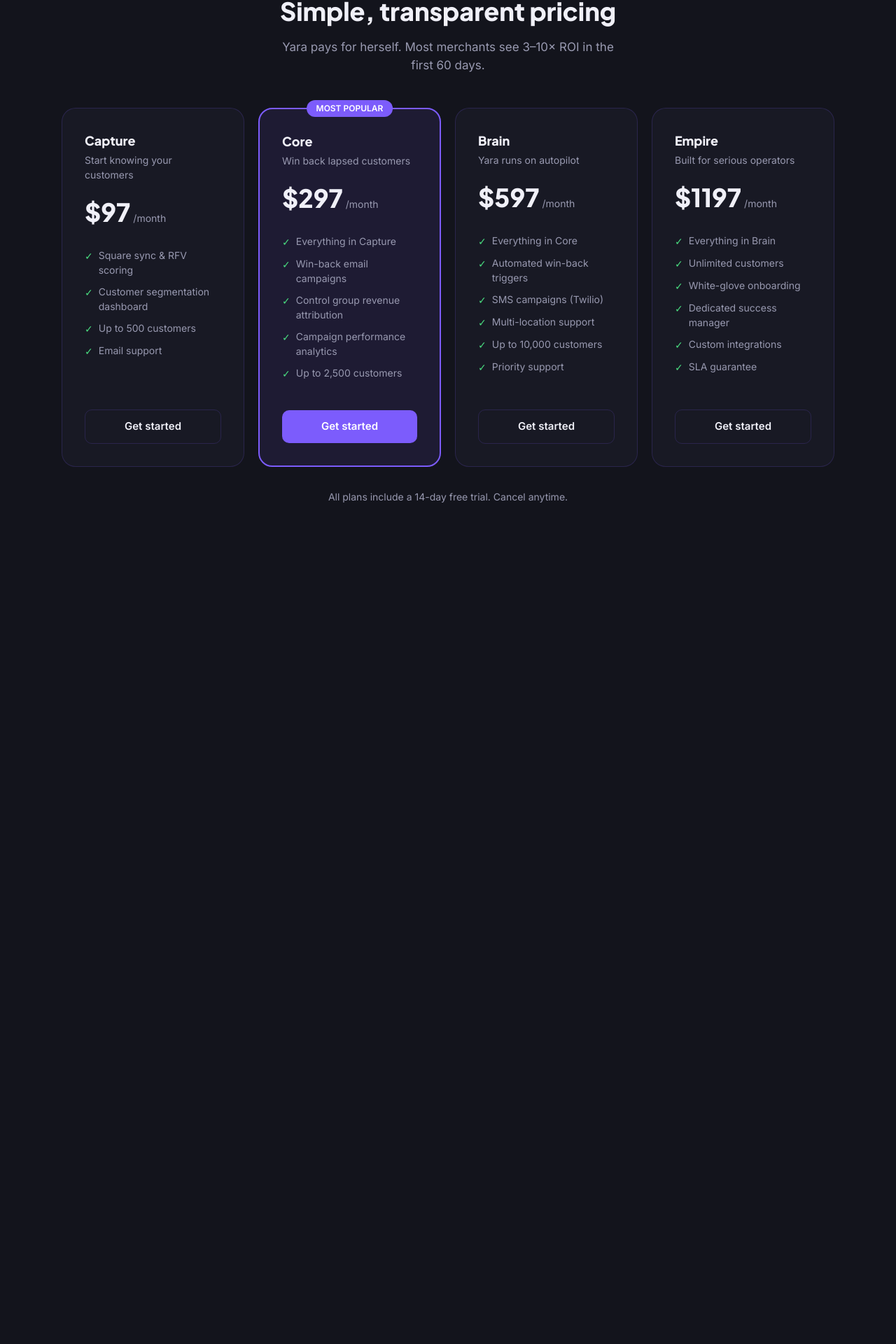
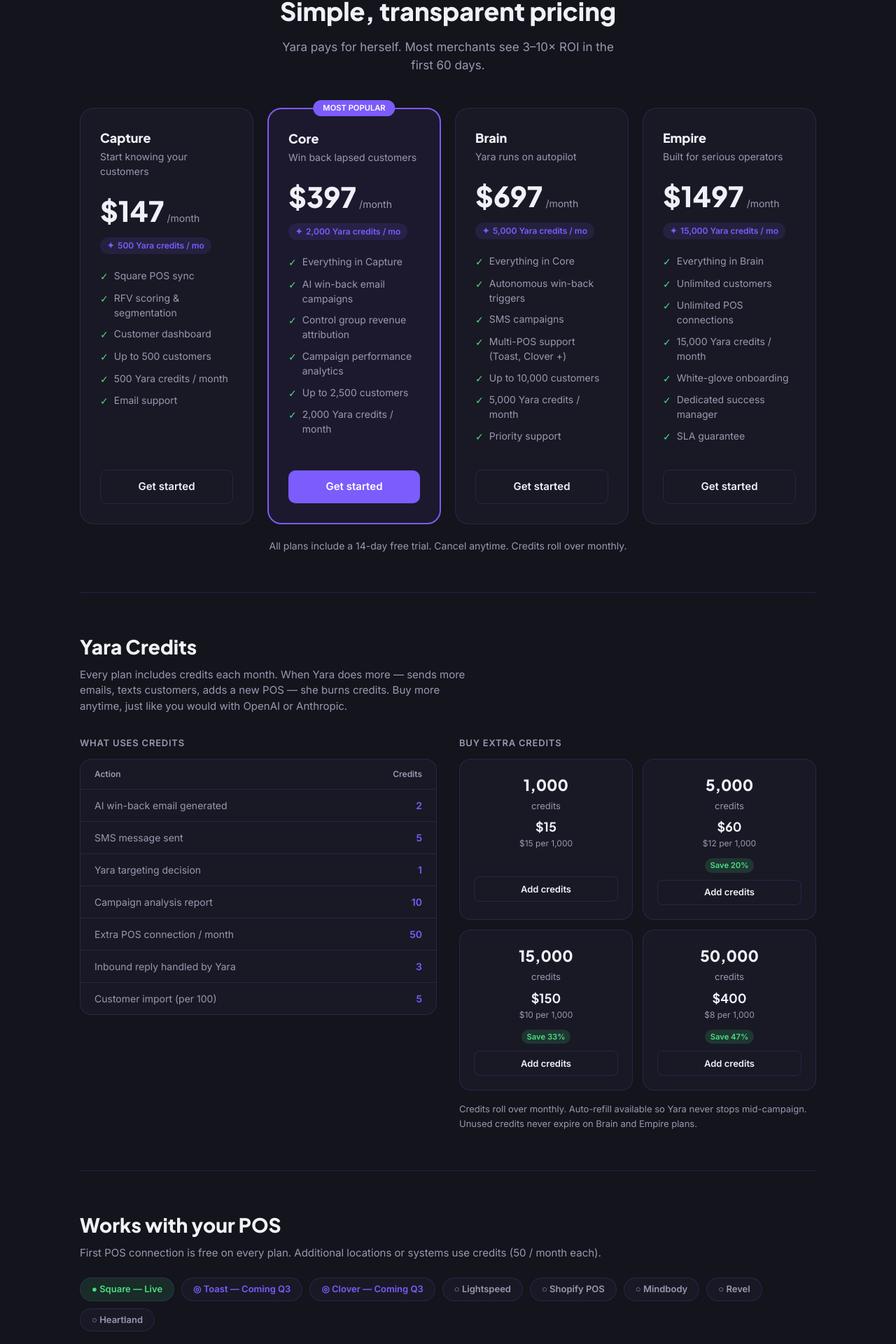
Before and after one commit to connectwithsimeon-hue/RevOverflow, a Next.js app: page /pricing in a window 1280 px wide. Shown: the part 140-2060 px from the top of the page at 70% size. Before the commit the page ends 924 px from the top, so only its background shows below. Built offline with nearby package versions, Linux system fonts and the light colour scheme; no server answers.

Commit message:
S-09: New pricing — 47/397/697/1497 + Yara credits system

```diff
--- a/app/api/billing/checkout/route.ts
+++ b/app/api/billing/checkout/route.ts
@@ -2,10 +2,10 @@
 import { createClient, createServiceClient } from '@/lib/supabase/server'
 
 const PLANS: Record<string, { name: string; priceMonthly: number; description: string }> = {
-  capture: { name: 'Capture',  priceMonthly: 97,   description: 'Data Capture — RFV scoring and customer segmentation' },
-  core:    { name: 'Core',     priceMonthly: 297,  description: 'Core — Win-back campaigns + revenue attribution' },
-  brain:   { name: 'Brain',    priceMonthly: 597,  description: 'Brain — Automated triggers + multi-location' },
-  empire:  { name: 'Empire',   priceMonthly: 1197, description: 'Empire — White-glove onboarding + dedicated support' },
+  capture: { name: 'Capture',  priceMonthly: 147,  description: 'Capture — RFV scoring, segmentation, 500 Yara credits/mo' },
+  core:    { name: 'Core',     priceMonthly: 397,  description: 'Core — Win-back campaigns + attribution, 2,000 Yara credits/mo' },
+  brain:   { name: 'Brain',    priceMonthly: 697,  description: 'Brain — Autonomous Yara + multi-POS, 5,000 Yara credits/mo' },
+  empire:  { name: 'Empire',   priceMonthly: 1497, description: 'Empire — White-glove + unlimited POS, 15,000 Yara credits/mo' },
 }
 
 export async function POST(request: NextRequest) {
--- a/app/pricing/page.tsx
+++ b/app/pricing/page.tsx
@@ -7,12 +7,15 @@
   {
     id: 'capture',
     name: 'Capture',
-    price: 97,
+    price: 147,
+    credits: 500,
     description: 'Start knowing your customers',
     features: [
-      'Square sync & RFV scoring',
-      'Customer segmentation dashboard',
+      'Square POS sync',
+      'RFV scoring & segmentation',
+      'Customer dashboard',
       'Up to 500 customers',
+      '500 Yara credits / month',
       'Email support',
     ],
     highlight: false,
@@ -20,28 +23,32 @@
   {
     id: 'core',
     name: 'Core',
-    price: 297,
+    price: 397,
+    credits: 2000,
     description: 'Win back lapsed customers',
     features: [
       'Everything in Capture',
-      'Win-back email campaigns',
+      'AI win-back email campaigns',
       'Control group revenue attribution',
       'Campaign performance analytics',
       'Up to 2,500 customers',
+      '2,000 Yara credits / month',
     ],
     highlight: true,
   },
   {
     id: 'brain',
     name: 'Brain',
-    price: 597,
+    price: 697,
+    credits: 5000,
     description: 'Yara runs on autopilot',
     features: [
       'Everything in Core',
-      'Automated win-back triggers',
-      'SMS campaigns (Twilio)',
-      'Multi-location support',
+      'Autonomous win-back triggers',
+      'SMS campaigns',
+      'Multi-POS support (Toast, Clover +)',
       'Up to 10,000 customers',
+      '5,000 Yara credits / month',
       'Priority support',
     ],
     highlight: false,
@@ -49,29 +56,48 @@
   {
     id: 'empire',
     name: 'Empire',
-    price: 1197,
+    price: 1497,
+    credits: 15000,
     description: 'Built for serious operators',
     features: [
       'Everything in Brain',
       'Unlimited customers',
+      'Unlimited POS connections',
+      '15,000 Yara credits / month',
       'White-glove onboarding',
       'Dedicated success manager',
-      'Custom integrations',
       'SLA guarantee',
     ],
     highlight: false,
   },
 ]
 
+const CREDIT_PACKS = [
+  { credits: 1000,  price: 15,  perK: 15, tag: '' },
+  { credits: 5000,  price: 60,  perK: 12, tag: 'Save 20%' },
+  { credits: 15000, price: 150, perK: 10, tag: 'Save 33%' },
+  { credits: 50000, price: 400, perK: 8,  tag: 'Save 47%' },
+]
+
+const CREDIT_ACTIONS = [
+  { action: 'AI win-back email generated',   cost: 2  },
+  { action: 'SMS message sent',              cost: 5  },
+  { action: 'Yara targeting decision',       cost: 1  },
+  { action: 'Campaign analysis report',      cost: 10 },
+  { action: 'Extra POS connection / month',  cost: 50 },
+  { action: 'Inbound reply handled by Yara', cost: 3  },
+  { action: 'Customer import (per 100)',      cost: 5  },
+]
+
 export default function PricingPage() {
   const [loading, setLoading] = useState<string | null>(null)
-  const [error, setError] = useState('')
+  const [error, setError]     = useState('')
 
   async function handleSubscribe(planId: string) {
     setLoading(planId)
     setError('')
     try {
-      const res = await fetch('/api/billing/checkout', {
+      const res  = await fetch('/api/billing/checkout', {
         method: 'POST',
         headers: { 'Content-Type': 'application/json' },
         body: JSON.stringify({ plan: planId }),
@@ -87,26 +113,26 @@
 
   return (
     <div style={{ backgroundColor: 'var(--ink)', minHeight: '100vh', color: 'var(--text-primary)' }}>
+
       {/* Nav */}
       <nav style={{ borderBottom: '1px solid var(--border)', backgroundColor: 'var(--surface)' }}>
-        <div className="max-w-6xl mx-auto px-6 flex items-center justify-between h-16">
-          <span style={{ fontFamily: "'Plus Jakarta Sans', sans-serif", fontWeight: 800, fontSize: '1.125rem' }}>
+        <div style={{ maxWidth: '1100px', margin: '0 auto', padding: '0 1.5rem', display: 'flex', alignItems: 'center', justifyContent: 'space-between', height: '64px' }}>
+          <span style={{ fontFamily: "'Plus Jakarta Sans',sans-serif", fontWeight: 800, fontSize: '1.125rem' }}>
             Rev<span style={{ color: 'var(--violet)' }}>Overflow</span>
           </span>
           <Link href="/dashboard" style={{ color: 'var(--text-secondary)', fontSize: '0.875rem', textDecoration: 'none' }}>← Dashboard</Link>
         </div>
       </nav>
 
-      <div className="max-w-6xl mx-auto px-6 py-16">
+      <div style={{ maxWidth: '1100px', margin: '0 auto', padding: '4rem 1.5rem' }}>
+
         {/* Header */}
-        <div style={{ textAlign: 'center', marginBottom: '3rem' }}>
-          <h1 style={{ fontFamily: "'Plus Jakarta Sans', sans-serif", fontSize: '2.25rem', fontWeight: 800, marginBottom: '0.75rem' }}>
+        <h1 style={{ fontFamily: "'Plus Jakarta Sans',sans-serif", fontSize: '2.25rem', fontWeight: 800, textAlign: 'center', marginBottom: '0.75rem' }}>
           Simple, transparent pricing
         </h1>
-          <p style={{ color: 'var(--text-secondary)', fontSize: '1.0625rem', maxWidth: '480px', margin: '0 auto' }}>
+        <p style={{ color: 'var(--text-secondary)', fontSize: '1.0625rem', textAlign: 'center', maxWidth: '480px', margin: '0 auto 3rem' }}>
           Yara pays for herself. Most merchants see 3–10× ROI in the first 60 days.
         </p>
-        </div>
 
         {error && (
           <div style={{ backgroundColor: 'rgba(239,68,68,0.1)', border: '1px solid rgba(239,68,68,0.3)', borderRadius: '10px', padding: '1rem', marginBottom: '2rem', color: '#f87171', textAlign: 'center' }}>
@@ -114,41 +140,41 @@
           </div>
         )}
 
-        {/* Plan grid */}
-        <div className="grid grid-cols-1 sm:grid-cols-2 lg:grid-cols-4 gap-5">
+        {/* Plan cards */}
+        <div style={{ display: 'grid', gridTemplateColumns: 'repeat(auto-fit,minmax(220px,1fr))', gap: '1.25rem', marginBottom: '1rem' }}>
           {PLANS.map(plan => (
-            <div
-              key={plan.id}
-              style={{
-                backgroundColor: plan.highlight ? 'rgba(124,92,252,0.1)' : 'var(--surface)',
+            <div key={plan.id} style={{
+              backgroundColor: plan.highlight ? 'rgba(124,92,252,0.08)' : 'var(--surface)',
               border: plan.highlight ? '2px solid var(--violet)' : '1px solid var(--border)',
               borderRadius: '20px',
-                padding: '2rem',
+              padding: '1.75rem',
               display: 'flex',
               flexDirection: 'column',
               position: 'relative',
-              }}
-            >
+            }}>
               {plan.highlight && (
-                <div style={{ position: 'absolute', top: '-13px', left: '50%', transform: 'translateX(-50%)', backgroundColor: 'var(--violet)', color: '#fff', fontSize: '0.75rem', fontWeight: 700, padding: '3px 14px', borderRadius: '20px', whiteSpace: 'nowrap' }}>
+                <div style={{ position: 'absolute', top: '-13px', left: '50%', transform: 'translateX(-50%)', backgroundColor: 'var(--violet)', color: '#fff', fontSize: '0.7rem', fontWeight: 700, padding: '3px 14px', borderRadius: '20px', whiteSpace: 'nowrap' }}>
                   MOST POPULAR
                 </div>
               )}
 
-              <div style={{ marginBottom: '1.5rem' }}>
-                <div style={{ fontFamily: "'Plus Jakarta Sans', sans-serif", fontSize: '1.125rem', fontWeight: 800, marginBottom: '0.25rem' }}>{plan.name}</div>
+              <div style={{ fontFamily: "'Plus Jakarta Sans',sans-serif", fontSize: '1.125rem', fontWeight: 800, marginBottom: '0.2rem' }}>{plan.name}</div>
               <div style={{ color: 'var(--text-secondary)', fontSize: '0.875rem', marginBottom: '1rem' }}>{plan.description}</div>
-                <div style={{ display: 'flex', alignItems: 'baseline', gap: '4px' }}>
-                  <span style={{ fontFamily: "'Plus Jakarta Sans', sans-serif", fontSize: '2.25rem', fontWeight: 800 }}>${plan.price}</span>
+
+              <div style={{ display: 'flex', alignItems: 'baseline', gap: '4px', marginBottom: '0.5rem' }}>
+                <span style={{ fontFamily: "'Plus Jakarta Sans',sans-serif", fontSize: '2.5rem', fontWeight: 800 }}>${plan.price}</span>
                 <span style={{ color: 'var(--text-secondary)', fontSize: '0.875rem' }}>/month</span>
               </div>
+
+              {/* Credits pill */}
+              <div style={{ display: 'inline-flex', alignItems: 'center', gap: '5px', backgroundColor: 'rgba(124,92,252,0.12)', color: 'var(--violet)', fontSize: '0.75rem', fontWeight: 700, padding: '3px 10px', borderRadius: '20px', marginBottom: '1.25rem', width: 'fit-content' }}>
+                <span>✦</span> {plan.credits.toLocaleString()} Yara credits / mo
               </div>
 
-              <ul style={{ listStyle: 'none', padding: 0, margin: '0 0 2rem', flex: 1 }}>
+              <ul style={{ listStyle: 'none', padding: 0, margin: '0 0 1.75rem', flex: 1 }}>
                 {plan.features.map(f => (
-                  <li key={f} style={{ display: 'flex', alignItems: 'flex-start', gap: '8px', marginBottom: '0.625rem', fontSize: '0.875rem', color: 'var(--text-secondary)' }}>
-                    <span style={{ color: '#4ade80', flexShrink: 0, marginTop: '1px' }}>✓</span>
-                    {f}
+                  <li key={f} style={{ display: 'flex', alignItems: 'flex-start', gap: '8px', marginBottom: '0.6rem', fontSize: '0.875rem', color: 'var(--text-secondary)' }}>
+                    <span style={{ color: '#4ade80', flexShrink: 0, marginTop: '1px' }}>✓</span>{f}
                   </li>
                 ))}
               </ul>
@@ -177,9 +203,117 @@
           ))}
         </div>
 
-        <p style={{ textAlign: 'center', color: 'var(--text-secondary)', fontSize: '0.875rem', marginTop: '2rem' }}>
-          All plans include a 14-day free trial. Cancel anytime.
+        <p style={{ textAlign: 'center', color: 'var(--text-secondary)', fontSize: '0.875rem', marginTop: '1.25rem' }}>
+          All plans include a 14-day free trial. Cancel anytime. Credits roll over monthly.
         </p>
+
+        {/* ── Credits section ── */}
+        <hr style={{ border: 'none', borderTop: '1px solid var(--border)', margin: '3.5rem 0' }} />
+
+        <h2 style={{ fontFamily: "'Plus Jakarta Sans',sans-serif", fontSize: '1.75rem', fontWeight: 800, marginBottom: '0.5rem' }}>
+          Yara Credits
+        </h2>
+        <p style={{ color: 'var(--text-secondary)', fontSize: '0.9375rem', marginBottom: '2rem', maxWidth: '560px' }}>
+          Every plan includes credits each month. When Yara does more — sends more emails, texts customers, adds a new POS — she burns credits. Buy more anytime, just like you would with OpenAI or Anthropic.
+        </p>
+
+        <div style={{ display: 'grid', gridTemplateColumns: 'repeat(auto-fit,minmax(300px,1fr))', gap: '2rem' }}>
+
+          {/* What burns credits */}
+          <div>
+            <div style={{ fontSize: '0.8125rem', fontWeight: 700, color: 'var(--text-secondary)', marginBottom: '0.75rem', textTransform: 'uppercase', letterSpacing: '0.06em' }}>
+              What uses credits
+            </div>
+            <div style={{ backgroundColor: 'var(--surface)', border: '1px solid var(--border)', borderRadius: '16px', overflow: 'hidden' }}>
+              <table style={{ width: '100%', borderCollapse: 'collapse' }}>
+                <thead>
+                  <tr style={{ borderBottom: '1px solid var(--border)' }}>
+                    <th style={{ padding: '0.75rem 1.25rem', fontSize: '0.75rem', fontWeight: 700, color: 'var(--text-secondary)', textAlign: 'left' }}>Action</th>
+                    <th style={{ padding: '0.75rem 1.25rem', fontSize: '0.75rem', fontWeight: 700, color: 'var(--text-secondary)', textAlign: 'right' }}>Credits</th>
+                  </tr>
+                </thead>
+                <tbody>
+                  {CREDIT_ACTIONS.map((row, i) => (
+                    <tr key={row.action} style={{ borderBottom: i < CREDIT_ACTIONS.length - 1 ? '1px solid var(--border)' : 'none' }}>
+                      <td style={{ padding: '0.75rem 1.25rem', fontSize: '0.875rem', color: 'var(--text-secondary)' }}>{row.action}</td>
+                      <td style={{ padding: '0.75rem 1.25rem', fontSize: '0.875rem', fontWeight: 700, color: 'var(--violet)', textAlign: 'right' }}>{row.cost}</td>
+                    </tr>
+                  ))}
+                </tbody>
+              </table>
+            </div>
+          </div>
+
+          {/* Credit packs */}
+          <div>
+            <div style={{ fontSize: '0.8125rem', fontWeight: 700, color: 'var(--text-secondary)', marginBottom: '0.75rem', textTransform: 'uppercase', letterSpacing: '0.06em' }}>
+              Buy extra credits
+            </div>
+            <div style={{ display: 'grid', gridTemplateColumns: '1fr 1fr', gap: '0.875rem' }}>
+              {CREDIT_PACKS.map(pack => (
+                <div key={pack.credits} style={{ backgroundColor: 'var(--surface)', border: '1px solid var(--border)', borderRadius: '16px', padding: '1.25rem', textAlign: 'center' }}>
+                  <div style={{ fontFamily: "'Plus Jakarta Sans',sans-serif", fontSize: '1.375rem', fontWeight: 800, marginBottom: '4px' }}>
+                    {pack.credits.toLocaleString()}
+                  </div>
+                  <div style={{ fontSize: '0.8125rem', color: 'var(--text-secondary)', marginBottom: '2px' }}>credits</div>
+                  <div style={{ fontFamily: "'Plus Jakarta Sans',sans-serif", fontSize: '1.125rem', fontWeight: 700, margin: '6px 0 2px' }}>${pack.price}</div>
+                  <div style={{ fontSize: '0.75rem', color: 'var(--text-secondary)', marginBottom: '8px' }}>${pack.perK} per 1,000</div>
+                  {pack.tag && (
+                    <div style={{ display: 'inline-block', fontSize: '0.7rem', fontWeight: 700, backgroundColor: 'rgba(74,222,128,0.15)', color: '#4ade80', padding: '2px 8px', borderRadius: '20px', marginBottom: '10px' }}>
+                      {pack.tag}
+                    </div>
+                  )}
+                  {!pack.tag && <div style={{ marginBottom: '10px', height: '20px' }} />}
+                  <button style={{ width: '100%', backgroundColor: 'transparent', color: 'var(--text-primary)', border: '1px solid var(--border)', borderRadius: '8px', fontWeight: 600, padding: '0.45rem', fontSize: '0.8125rem', cursor: 'pointer', fontFamily: 'inherit' }}>
+                    Add credits
+                  </button>
+                </div>
+              ))}
+            </div>
+            <p style={{ fontSize: '0.8125rem', color: 'var(--text-secondary)', marginTop: '1rem', lineHeight: 1.6 }}>
+              Credits roll over monthly. Auto-refill available so Yara never stops mid-campaign. Unused credits never expire on Brain and Empire plans.
+            </p>
+          </div>
+        </div>
+
+        {/* ── POS connectors ── */}
+        <hr style={{ border: 'none', borderTop: '1px solid var(--border)', margin: '3.5rem 0' }} />
+
+        <h2 style={{ fontFamily: "'Plus Jakarta Sans',sans-serif", fontSize: '1.75rem', fontWeight: 800, marginBottom: '0.5rem' }}>
+          Works with your POS
+        </h2>
+        <p style={{ color: 'var(--text-secondary)', fontSize: '0.9375rem', marginBottom: '1.5rem' }}>
+          First POS connection is free on every plan. Additional locations or systems use credits (50 / month each).
+        </p>
+
+        <div style={{ display: 'flex', flexWrap: 'wrap', gap: '10px' }}>
+          {[
+            { name: 'Square',      live: true,  soon: false },
+            { name: 'Toast',       live: false, soon: true  },
+            { name: 'Clover',      live: false, soon: true  },
+            { name: 'Lightspeed',  live: false, soon: false },
+            { name: 'Shopify POS', live: false, soon: false },
+            { name: 'Mindbody',    live: false, soon: false },
+            { name: 'Revel',       live: false, soon: false },
+            { name: 'Heartland',   live: false, soon: false },
+          ].map(pos => (
+            <span key={pos.name} style={{
+              display: 'inline-block',
+              padding: '6px 16px',
+              borderRadius: '20px',
+              fontSize: '0.8125rem',
+              fontWeight: 600,
+              border: '1px solid var(--border)',
+              backgroundColor: pos.live ? 'rgba(74,222,128,0.12)' : 'var(--surface)',
+              color: pos.live ? '#4ade80' : pos.soon ? 'var(--violet)' : 'var(--text-secondary)',
+            }}>
+              {pos.live ? '● ' : pos.soon ? '◎ ' : '○ '}
+              {pos.name}
+              {pos.live ? ' — Live' : pos.soon ? ' — Coming Q3' : ''}
+            </span>
+          ))}
+        </div>
+
       </div>
     </div>
   )
```
Lines whose indentation alone changed are shown as unchanged.
